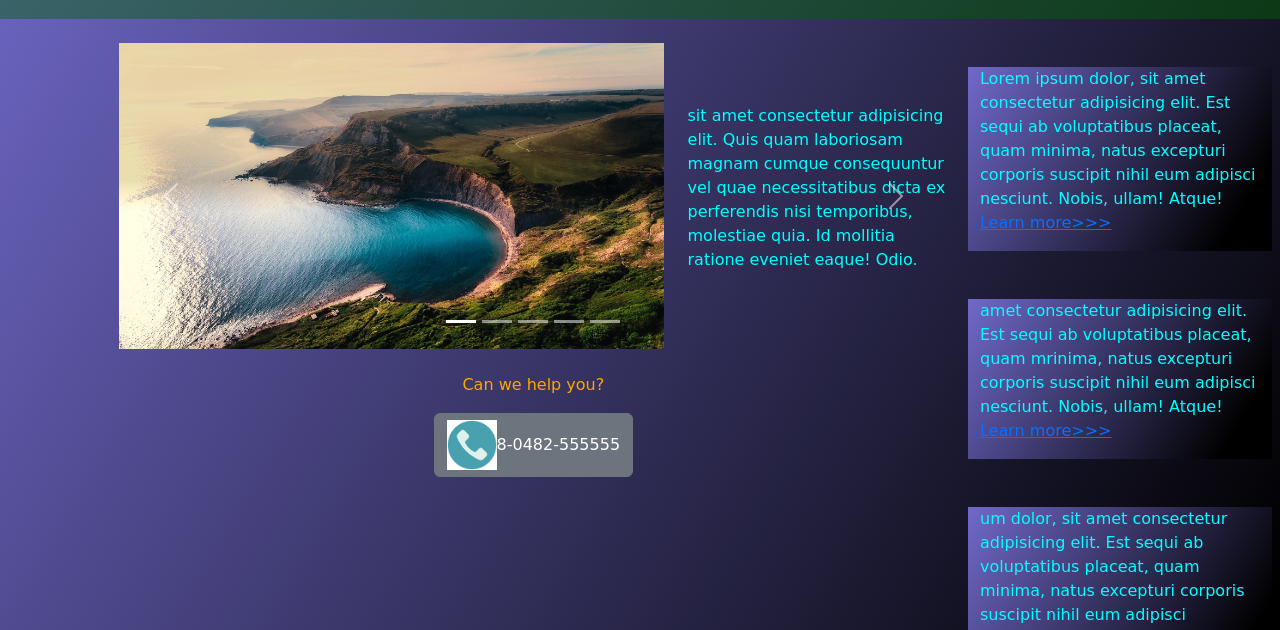
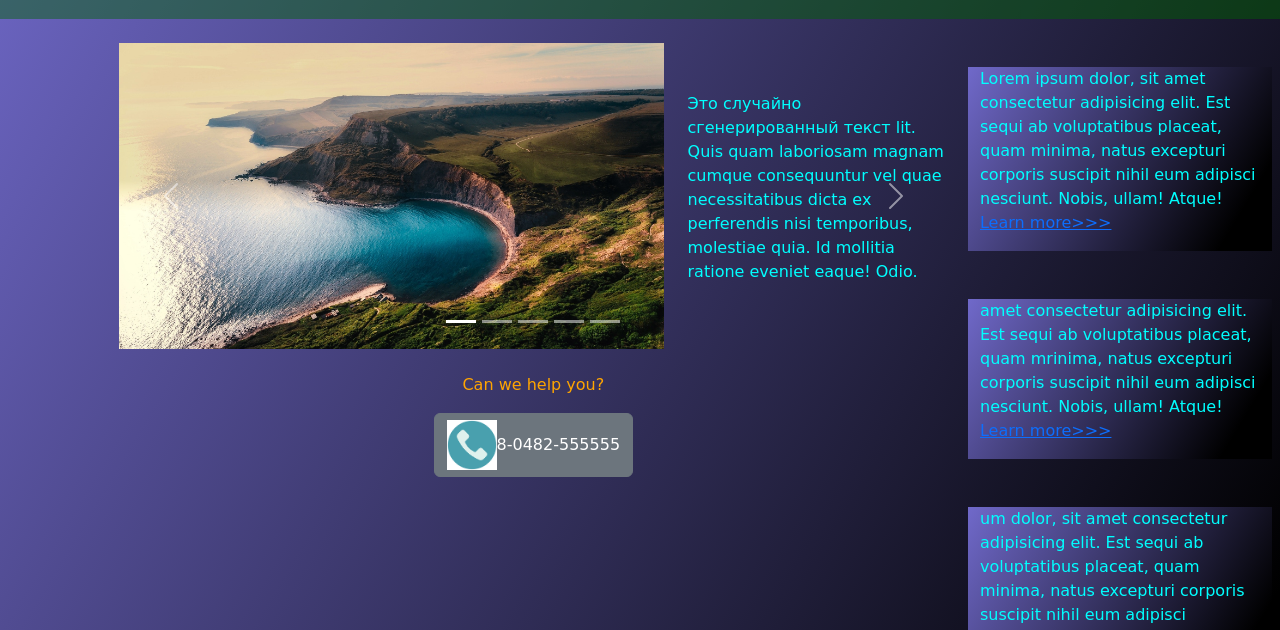
Before and after one commit to qsu1002/qsu1002, a plain HTML site: page index.html in a window 1280 px wide. Shown: the part 166-796 px from the top of the page. Drawn offline with nearby package versions, Linux system fonts and the light colour scheme; grey boxes are pictures that could not be loaded; a web font is replaced by a local one.

Commit message:
Update index.html
Signed-off-by: qsu1002 <131396092+qsu1002@users.noreply.github.com>

```diff
--- a/index.html
+++ b/index.html
@@ -146,7 +146,7 @@
                         </div>
                         <div class="col-lg-4 col-md-6 slide-text">
                           <p>
-                            sit amet consectetur adipisicing elit. Quis quam
+                            Это случайно сгенерированный текст lit. Quis quam
                             laboriosam magnam cumque consequuntur vel quae
                             necessitatibus dicta ex perferendis nisi temporibus,
                             molestiae quia. Id mollitia ratione eveniet eaque!
```
